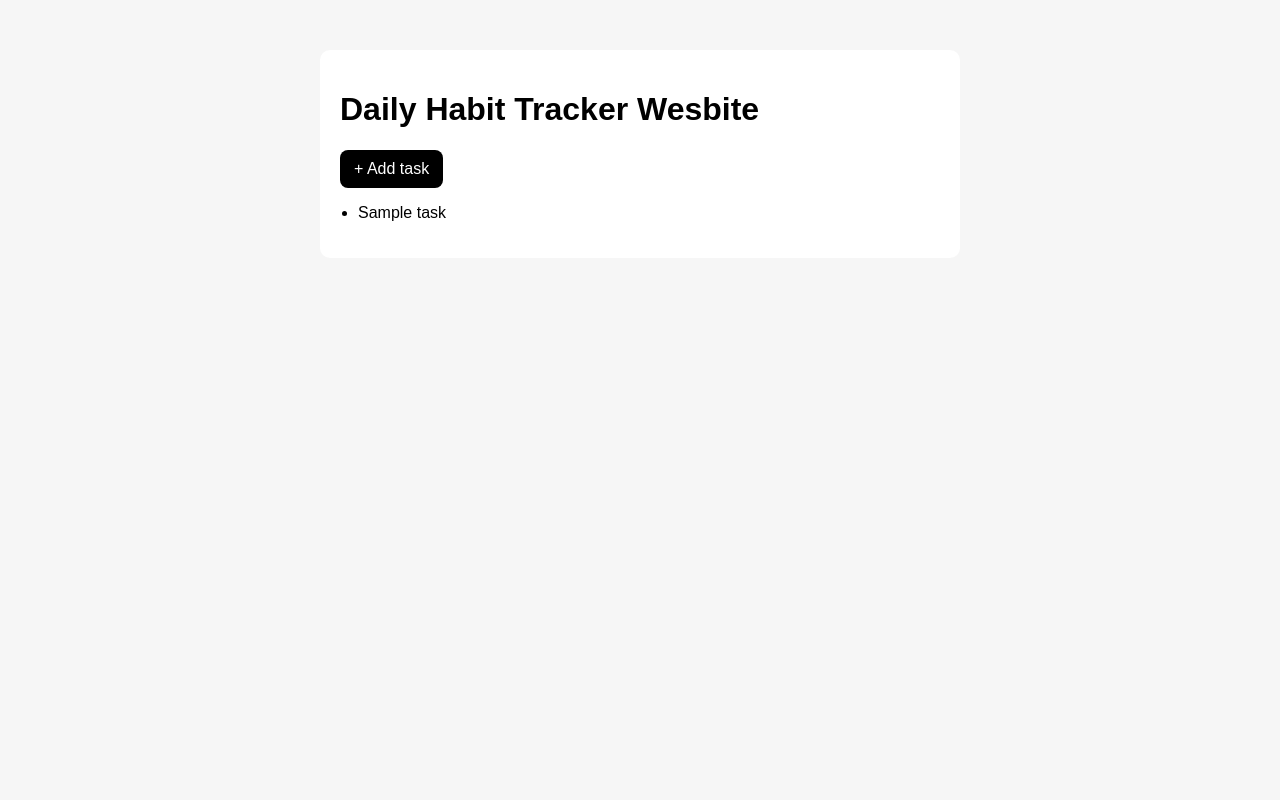
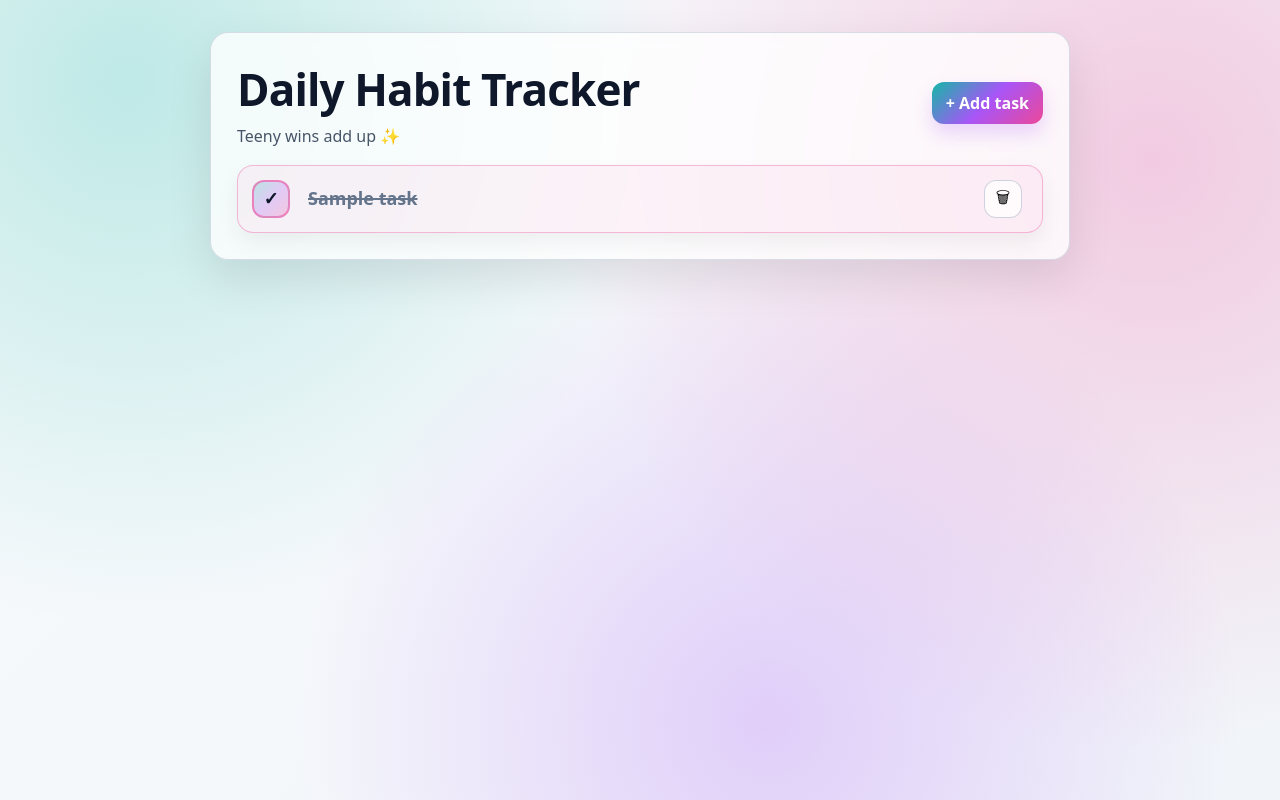
Before and after one commit to tanyapatel311/habit-tracker, a Flask app: page / in a window 1280 px wide. Run offline with Flask 3, Linux system fonts and the light colour scheme; a database or web service that is not in the repository returns one stand-in record (values such as "Sample title").

Commit message:
Add checkboxes and make it look pretty

```diff
--- a/app.py
+++ b/app.py
@@ -4,12 +4,12 @@ from datetime import datetime
 from flask import Flask, render_template, request, redirect, url_for
 from pymongo import MongoClient
 from dotenv import load_dotenv
+from bson.objectid import ObjectId
 
-load_dotenv()  # Load variables from .env into environment
+load_dotenv()
 
 app = Flask(__name__)
 
-# ________MongoDB setup________
 MONGO_URI = os.getenv("MONGO_URI")
 DB_NAME = os.getenv("DB_NAME", "habitTracker")
 
@@ -18,32 +18,58 @@ if not MONGO_URI:
 
 client = MongoClient(MONGO_URI)
 db = client[DB_NAME]
-tasks = db["tasks"]  # collection (like a table)
+tasks = db["tasks"]
+
 
 @app.route("/")
 def index():
-    """READ: fetch tasks from MongoDB and show them on the homepage."""
+    # Show newest first
     all_tasks = list(tasks.find().sort("created_at", -1))
     return render_template("index.html", todos=all_tasks)
 
+
 @app.route("/new")
 def new():
-    """ Shows the form page. """
     return render_template("new.html")
+
 
 @app.route("/add", methods=["POST"])
 def add():
-    """ CREATE: insert a new task into MongoDB."""
     title = request.form.get("title", "").strip()
-
     if title:
         tasks.insert_one({
             "title": title,
             "done": False,
             "created_at": datetime.utcnow()
         })
+    return redirect(url_for("index"))
 
+
+@app.route("/toggle/<task_id>", methods=["POST"])
+def toggle(task_id):
+    """
+    Toggle done = True/False in MongoDB.
+    """
+    task = tasks.find_one({"_id": ObjectId(task_id)}, {"done": 1})
+    if not task:
+        return redirect(url_for("index"))
+
+    new_done = not bool(task.get("done", False))
+    tasks.update_one(
+        {"_id": ObjectId(task_id)},
+        {"$set": {"done": new_done}}
+    )
     return redirect(url_for("index"))
+
+
+@app.route("/delete/<task_id>", methods=["POST"])
+def delete(task_id):
+    """
+    Permanently delete the task from MongoDB.
+    """
+    tasks.delete_one({"_id": ObjectId(task_id)})
+    return redirect(url_for("index"))
+
 
 if __name__ == "__main__":
     app.run(host="0.0.0.0", port=8080, debug=True)
--- a/static/style.css
+++ b/static/style.css
@@ -1,7 +1,201 @@
-body { font-family: Arial, sans-serif; background: #f6f6f6; }
-.container { max-width: 600px; margin: 50px auto; background: white; padding: 20px; border-radius: 10px; }
-.button { display: inline-block; padding: 10px 14px; background: black; color: white; text-decoration: none; border-radius: 8px; }
-.list { padding-left: 18px; }
-.item { margin: 10px 0; }
-input { padding: 10px; width: 70%; }
-button { padding: 10px 14px; }
+/* ---- base ---- */
+* { box-sizing: border-box; }
+body {
+  margin: 0;
+  font-family: ui-sans-serif, system-ui, -apple-system, Segoe UI, Roboto, Arial, "Apple Color Emoji","Segoe UI Emoji";
+  color: #0f172a;
+}
+
+/* dreamy gradient background */
+.page {
+  min-height: 100vh;
+  padding: 32px 16px;
+  background: radial-gradient(circle at 10% 10%, rgba(20,184,166,0.25), transparent 40%),
+              radial-gradient(circle at 90% 20%, rgba(236,72,153,0.25), transparent 45%),
+              radial-gradient(circle at 60% 90%, rgba(168,85,247,0.25), transparent 45%),
+              linear-gradient(135deg, #f8fafc, #f1f5f9);
+  display: flex;
+  justify-content: center;
+  align-items: flex-start;
+}
+
+/* glassy card */
+.card {
+  width: min(860px, 100%);
+  padding: 26px;
+  border-radius: 18px;
+  background: rgba(255,255,255,0.78);
+  border: 1px solid rgba(148,163,184,0.35);
+  box-shadow: 0 18px 45px rgba(2, 6, 23, 0.10);
+  backdrop-filter: blur(10px);
+}
+
+/* header area */
+.header {
+  display: flex;
+  align-items: center;
+  justify-content: space-between;
+  gap: 16px;
+  flex-wrap: wrap;
+  margin-bottom: 18px;
+}
+
+h1 {
+  margin: 0;
+  font-size: clamp(28px, 4vw, 44px);
+  letter-spacing: -0.02em;
+}
+
+.subtitle {
+  margin: 6px 0 0 0;
+  color: #475569;
+}
+
+/* buttons */
+.button {
+  display: inline-flex;
+  align-items: center;
+  justify-content: center;
+  padding: 10px 14px;
+  border-radius: 12px;
+  text-decoration: none;
+  font-weight: 700;
+  border: 0;
+  cursor: pointer;
+  color: white;
+  background: linear-gradient(135deg, #14b8a6, #a855f7, #ec4899);
+  box-shadow: 0 10px 18px rgba(168, 85, 247, 0.22);
+}
+
+.button:hover { filter: brightness(1.03); transform: translateY(-1px); }
+.button:active { transform: translateY(0); }
+
+.button.ghost {
+  color: #0f172a;
+  background: rgba(255,255,255,0.65);
+  border: 1px solid rgba(148,163,184,0.45);
+  box-shadow: none;
+}
+
+/* empty state */
+.empty {
+  margin-top: 24px;
+  padding: 22px;
+  border-radius: 16px;
+  border: 1px dashed rgba(148,163,184,0.6);
+  background: rgba(255,255,255,0.55);
+  text-align: center;
+  color: #475569;
+}
+.empty-emoji { font-size: 28px; margin-bottom: 6px; }
+
+/* list */
+.list {
+  list-style: none;
+  padding: 0;
+  margin: 18px 0 0 0;
+  display: grid;
+  gap: 14px;
+}
+
+.item {
+  display: grid;
+  grid-template-columns: 44px 1fr 44px;
+  align-items: center;
+  gap: 12px;
+  padding: 14px 14px;
+  border-radius: 16px;
+  background: rgba(255,255,255,0.70);
+  border: 1px solid rgba(148,163,184,0.35);
+  box-shadow: 0 10px 22px rgba(2, 6, 23, 0.06);
+}
+
+.title {
+  font-size: 18px;
+  font-weight: 650;
+  line-height: 1.2;
+}
+
+/* checkbox button */
+.toggle-form, .delete-form { margin: 0; }
+
+.checkbox {
+  width: 38px;
+  height: 38px;
+  border-radius: 12px;
+  border: 2px solid rgba(20,184,166,0.45);
+  background: rgba(20,184,166,0.08);
+  display: inline-flex;
+  align-items: center;
+  justify-content: center;
+  cursor: pointer;
+  transition: transform 0.06s ease, filter 0.15s ease, background 0.15s ease;
+}
+
+.checkbox:hover { filter: brightness(1.02); transform: translateY(-1px); }
+.checkbox:active { transform: translateY(0); }
+
+.checkmark {
+  font-size: 18px;
+  font-weight: 900;
+  color: #0f172a;
+}
+.hidden { visibility: hidden; }
+
+/* done state */
+.item.done {
+  border-color: rgba(236,72,153,0.35);
+  background: rgba(236,72,153,0.06);
+}
+
+.item.done .checkbox {
+  border-color: rgba(236,72,153,0.55);
+  background: linear-gradient(135deg, rgba(20,184,166,0.25), rgba(168,85,247,0.25), rgba(236,72,153,0.25));
+}
+
+.item.done .title {
+  color: #64748b;
+  text-decoration: line-through;
+  text-decoration-thickness: 2px;
+}
+
+/* trash button */
+.trash {
+  width: 38px;
+  height: 38px;
+  border-radius: 12px;
+  border: 1px solid rgba(148,163,184,0.45);
+  background: rgba(255,255,255,0.7);
+  cursor: pointer;
+  font-size: 16px;
+  display: inline-flex;
+  align-items: center;
+  justify-content: center;
+}
+
+.trash:hover { filter: brightness(1.02); transform: translateY(-1px); }
+.trash:active { transform: translateY(0); }
+
+/* add form */
+.add-form {
+  margin-top: 14px;
+  display: flex;
+  gap: 10px;
+  flex-wrap: wrap;
+}
+
+.input {
+  flex: 1;
+  min-width: 240px;
+  padding: 12px 14px;
+  border-radius: 12px;
+  border: 1px solid rgba(148,163,184,0.55);
+  outline: none;
+  font-size: 16px;
+  background: rgba(255,255,255,0.8);
+}
+
+.input:focus {
+  border-color: rgba(20,184,166,0.65);
+  box-shadow: 0 0 0 4px rgba(20,184,166,0.16);
+}
--- a/templates/index.html
+++ b/templates/index.html
@@ -2,26 +2,54 @@
 <html>
 <head>
   <meta charset="utf-8" />
-  <title>Daily Habit Tracker Website</title>
+  <title>Daily Habit Tracker</title>
+  <meta name="viewport" content="width=device-width, initial-scale=1" />
   <link rel="stylesheet" href="{{ url_for('static', filename='style.css') }}">
 </head>
 <body>
-  <div class="container">
-    <h1>Daily Habit Tracker Wesbite</h1>
-
+  <div class="page">
+    <div class="card">
+      <div class="header">
+        <div>
+          <h1>Daily Habit Tracker</h1>
+          <p class="subtitle">Teeny wins add up ✨</p>
+        </div>
         <a class="button" href="/new">+ Add task</a>
+      </div>
 
       {% if todos|length == 0 %}
-      <p>No tasks yet. Add one!</p>
+        <div class="empty">
+          <div class="empty-emoji">🫧</div>
+          <p>No tasks yet. Add one and get your day rolling.</p>
+        </div>
       {% else %}
         <ul class="list">
           {% for t in todos %}
-          <li class="item">
-            {{ t.title }}
+            <li class="item {% if t.done %}done{% endif %}">
+              <!-- Toggle done -->
+              <form method="POST" action="/toggle/{{ t._id }}" class="toggle-form">
+                <button type="submit" class="checkbox" aria-label="Toggle complete">
+                  {% if t.done %}
+                    <span class="checkmark">✓</span>
+                  {% else %}
+                    <span class="checkmark hidden">✓</span>
+                  {% endif %}
+                </button>
+              </form>
+
+              <div class="title">{{ t.title }}</div>
+
+              <!-- Delete -->
+              <form method="POST" action="/delete/{{ t._id }}" class="delete-form">
+                <button type="submit" class="trash" aria-label="Delete task" title="Delete">
+                  🗑
+                </button>
+              </form>
             </li>
           {% endfor %}
         </ul>
       {% endif %}
     </div>
+  </div>
 </body>
 </html>
```
Also changed, not shown: templates/new.html (+15 -8 lines). Lines whose indentation alone changed are shown as unchanged.
